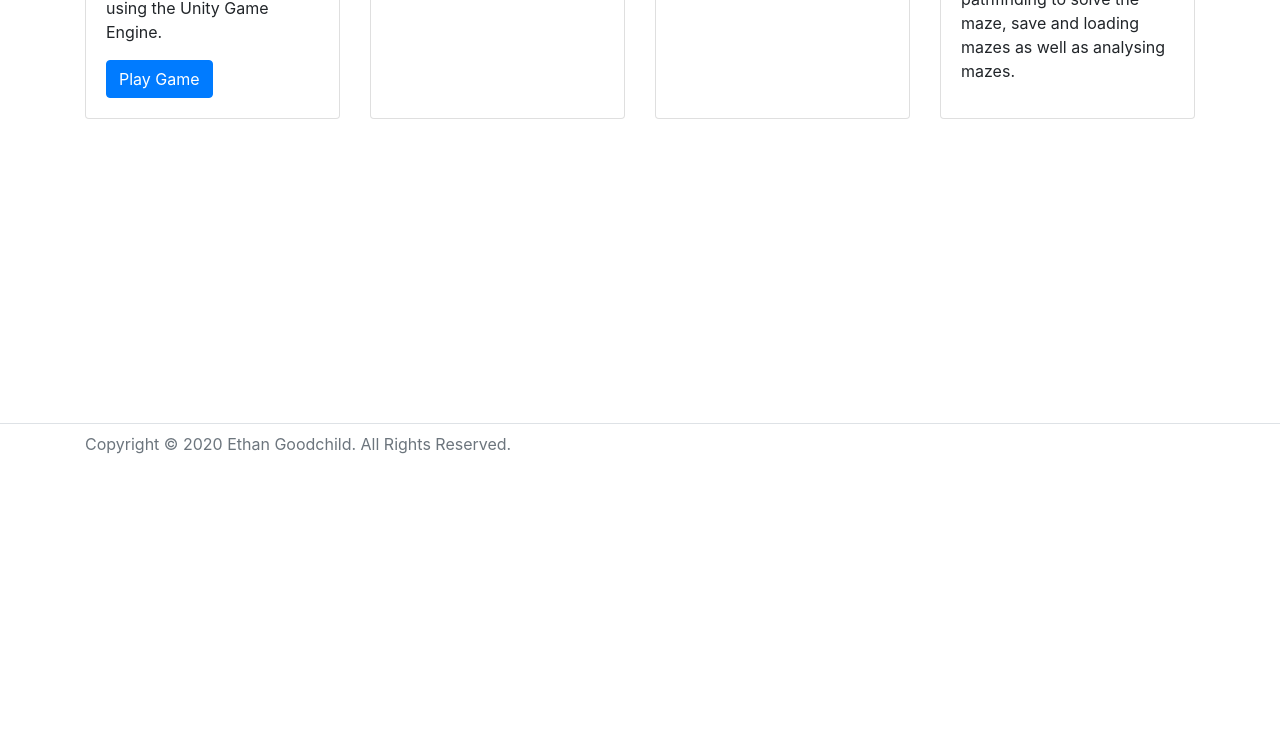
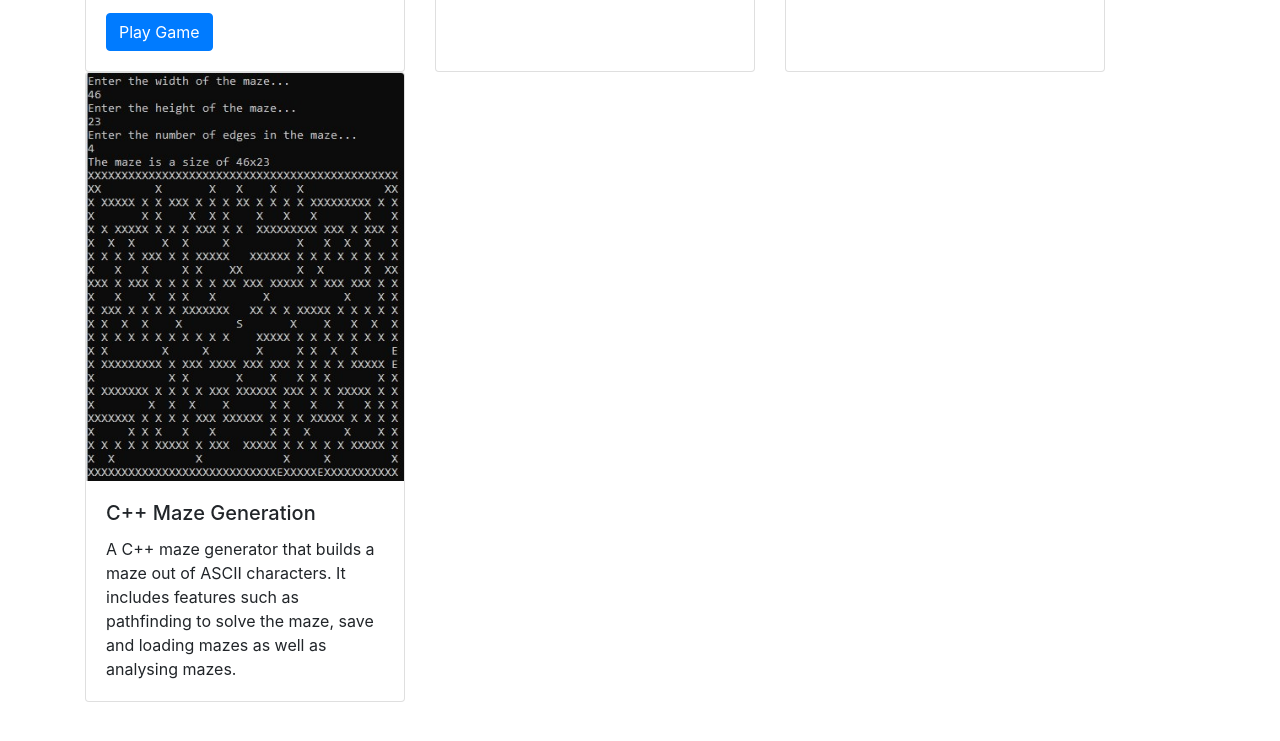
Before and after one commit to ejgoodchild/ejgoodchild.github.io, a plain HTML site: page projects.html in a window 1280 px wide. Shown: the part 667-1408 px from the top of the page. Before the commit the page ends 1139 px from the top, so only its background shows below. Drawn offline with nearby package versions, Linux system fonts and the light colour scheme.

Commit message:
Update projects.html

```diff
--- a/projects.html
+++ b/projects.html
@@ -152,6 +152,14 @@
 								</div>
 							</div>
 
+
+
+							</div>
+						</div>
+					</div>
+					<div class="row">
+					<div class="col">
+						<div class="card-deck">
 							<div class="card" style="min-width: 15rem;max-width: 20rem;">
 								<img class="card-img-top" src="images/maze-generation/generation.jpg" alt="Card image cap">
 								<div class="card-body">
@@ -160,9 +168,7 @@
 									</div>
 								</div>
 
-			</div>
-      	</div>
-      </div>
+						</div></div></div>
 
 
 
```
Lines whose indentation alone changed are shown as unchanged.
